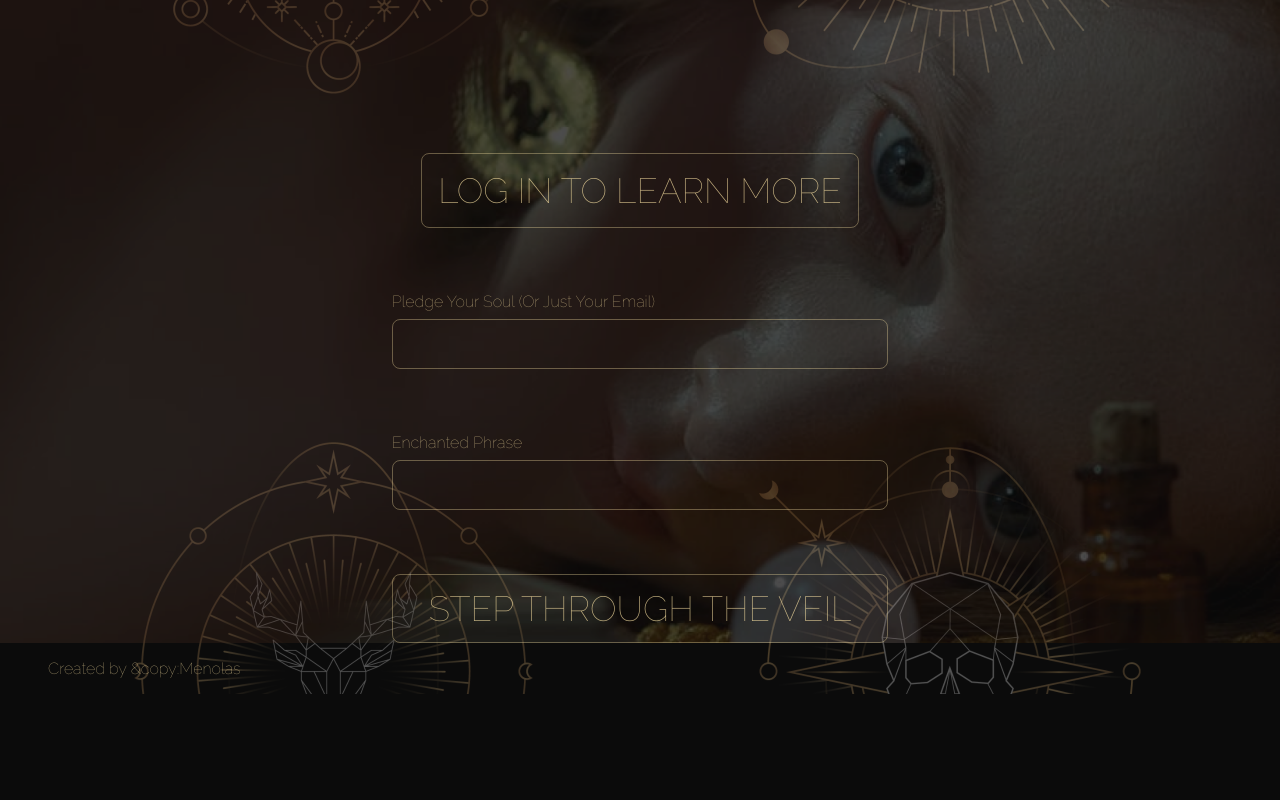
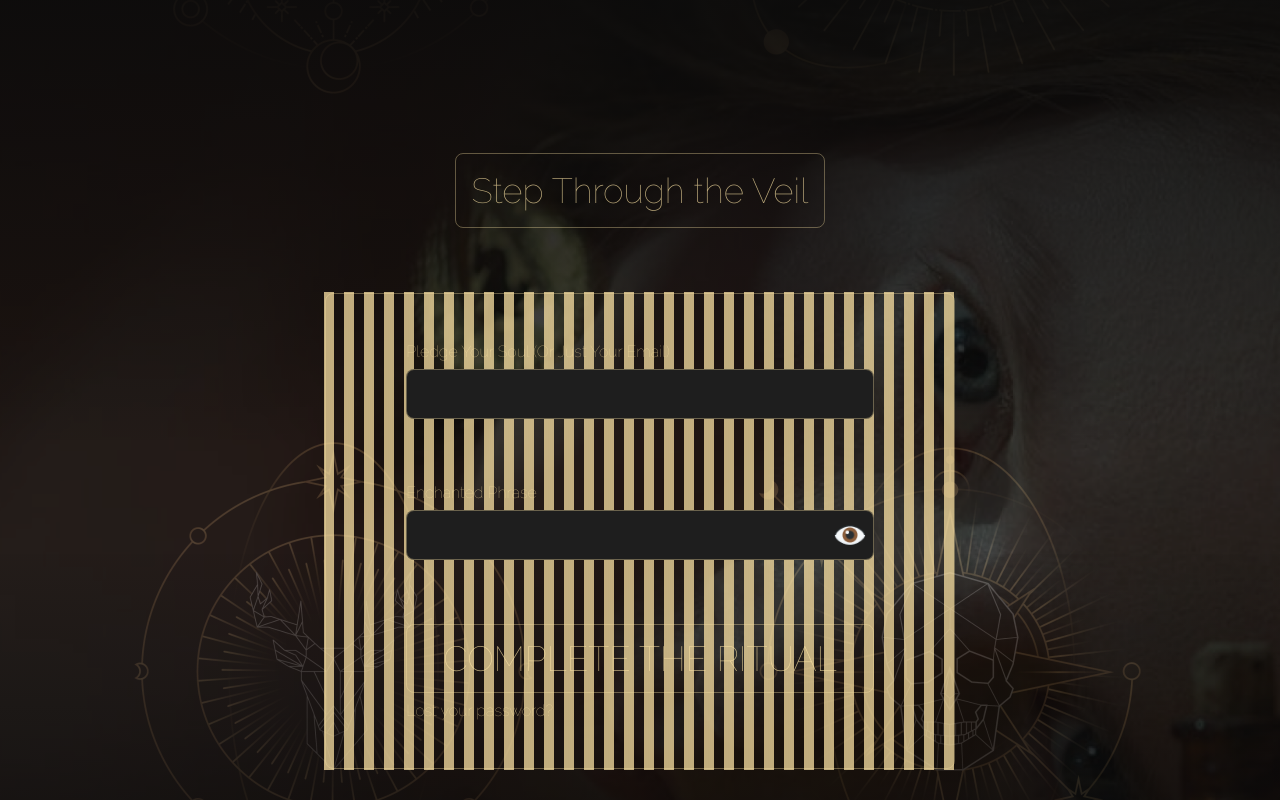
Before and after one commit to Menolas/tarot-next-app, a Next.js app: page / in a window 1280 px wide. Shown: the part 1780-2580 px from the top of the page. Before the commit the page ends 2474 px from the top, so only its background shows below. Built offline with nearby package versions, Linux system fonts and the light colour scheme.

Commit message:
form mark upping

```diff
--- a/src/assests/scss/_variables.scss
+++ b/src/assests/scss/_variables.scss
@@ -1,6 +1,7 @@
 $primary: rgba(250, 225, 163, 0.75);//rgb(250, 250, 250);
 $dark: #090909; //rgb(8, 8, 8);
 
+$font-family: "Raleway", system-ui;
 $text-color: $primary;
 $general-font-weight: 100;
 
--- a/src/assests/scss/blocks/_form.scss
+++ b/src/assests/scss/blocks/_form.scss
@@ -7,9 +7,45 @@
   }
 
   .form__input {
+    padding: 0.3rem 1rem;
+    width: 100%;
     height: 50px;
-    background-color: transparent;
+    font-size: 1.1rem;
+    font-weight: 200;
+    font-family: $font-family;
+    color: $text-color;
+    background-color: #1e1e1e;
     border: $border;
     border-radius: $border-radius;
+
+    &:focus {
+      border: $border;
+      outline: none;
+    }
+
+    &:-internal-autofill-selected {
+      background-color: #1e1e1e;
+    }
+  }
+
+  .form__input-wrap {
+    &--password {
+      position: relative;
+
+      .btn-show-password {
+        position: absolute;
+        right: 0;
+        top: 50%;
+        padding: 0.4rem 0.5rem;
+        width: 48px;
+        height: 36px;
+        background-image: url("../img/eye.png");
+        background-repeat: no-repeat;
+        background-size: 32px;
+        background-position: center;
+        transform: translate(0, -50%);
+        border: none;
+      }
+    }
   }
 }
--- a/src/assests/scss/blocks/_login.scss
+++ b/src/assests/scss/blocks/_login.scss
@@ -1,14 +1,45 @@
 .login {
+  position: relative;
   padding-top: 200px;
+  padding-bottom: 300px;
   background-image: url("../img/face.png");
   background-size: cover;
   background-repeat: no-repeat;
   background-position: center;
 
+  &::before,
+  &::after {
+    content: "";
+    position: absolute;
+    left: 0;
+    right: 0;
+    width: 100%;
+    height: 45%;
+    z-index: 0;
+  }
+
+  &::before {
+    top: 0;
+    background-image: linear-gradient(
+                    to bottom,
+                    rgba(11, 11, 11, 1),
+                    rgba(11, 11, 11, 0.04));
+  }
+
+  &::after {
+    bottom: 0;
+    background-image: linear-gradient(
+                    to top,
+                    rgba(11, 11, 11, 1),
+                    rgba(11, 11, 11, 0.04));
+  }
+
   .container {
+    position: relative;
     display: flex;
     flex-direction: column;
     align-items: center;
+    z-index: 1;
   }
 
   .form--login {
@@ -16,6 +47,9 @@
     flex-direction: column;
     align-items: center;
     gap: 4rem;
+    padding: 3rem 5rem;
     max-width: 740px;
+    border: $border;
+    border-radius: $border-radius;
   }
 }
--- a/src/assests/scss/blocks/_tarot.scss
+++ b/src/assests/scss/blocks/_tarot.scss
@@ -72,6 +72,6 @@
   .btn-try-again {
     flex: 1 1 40%;
     text-align: left;
-    font-size: 35px;
+    font-size: 30px;
   }
 }
--- a/src/assests/scss/global/_scafolding.scss
+++ b/src/assests/scss/global/_scafolding.scss
@@ -2,7 +2,7 @@
 body {
   display: block;
   margin: 0;
-  font-family: "Raleway", system-ui;
+  font-family: $font-family;
   font-weight: $general-font-weight;
   color: $text-color;
   background-color: #0b0b0b;
@@ -12,7 +12,7 @@ body {
 }
 
 button {
-  font-family: "Raleway", system-ui;
+  font-family: $font-family;
   font-weight: $general-font-weight;
   color: $text-color;
 }
@@ -81,9 +81,6 @@ img {
   }
 }
 
-
-.app {
-  position: relative;
-  //height: 100vh;
-  overflow: auto;
+.border-dashed {
+  @include border-dashed-horizontal;
 }
--- a/src/assests/scss/style.css
+++ b/src/assests/scss/style.css
@@ -82,9 +82,12 @@ img {
   border-radius: 6px;
 }
 
-.app {
-  position: relative;
-  overflow: auto;
+.border-dashed {
+  border: none;
+  padding: 1px;
+  width: calc(auto - 2px);
+  background-image: linear-gradient(to right, rgba(250, 225, 163, 0.75) 50%, transparent 0%);
+  background-size: 20px 1px; /* 10px length for dashes, 1px gap */
 }
 
 .container {
@@ -320,7 +323,7 @@ img {
 .tarot .btn-try-again {
   flex: 1 1 40%;
   text-align: left;
-  font-size: 35px;
+  font-size: 30px;
 }
 
 .btn {
@@ -372,30 +375,84 @@ img {
   width: 100%;
 }
 .form .form__input {
+  padding: 0.3rem 1rem;
+  width: 100%;
   height: 50px;
-  background-color: transparent;
+  font-size: 1.1rem;
+  font-weight: 200;
+  font-family: "Raleway", system-ui;
+  color: rgba(250, 225, 163, 0.75);
+  background-color: #1e1e1e;
   border: 1px solid rgba(250, 225, 163, 0.35);
   border-radius: 0.5rem;
 }
+.form .form__input:focus {
+  border: 1px solid rgba(250, 225, 163, 0.35);
+  outline: none;
+}
+.form .form__input:-internal-autofill-selected {
+  background-color: #1e1e1e;
+}
+.form .form__input-wrap--password {
+  position: relative;
+}
+.form .form__input-wrap--password .btn-show-password {
+  position: absolute;
+  right: 0;
+  top: 50%;
+  padding: 0.4rem 0.5rem;
+  width: 48px;
+  height: 36px;
+  background-image: url("../img/eye.png");
+  background-repeat: no-repeat;
+  background-size: 32px;
+  background-position: center;
+  transform: translate(0, -50%);
+  border: none;
+}
 
 .login {
+  position: relative;
   padding-top: 200px;
+  padding-bottom: 300px;
   background-image: url("../img/face.png");
   background-size: cover;
   background-repeat: no-repeat;
   background-position: center;
 }
+.login::before, .login::after {
+  content: "";
+  position: absolute;
+  left: 0;
+  right: 0;
+  width: 100%;
+  height: 45%;
+  z-index: 0;
+}
+.login::before {
+  top: 0;
+  background-image: linear-gradient(to bottom, rgb(11, 11, 11), rgba(11, 11, 11, 0.04));
+}
+.login::after {
+  bottom: 0;
+  background-image: linear-gradient(to top, rgb(11, 11, 11), rgba(11, 11, 11, 0.04));
+}
 .login .container {
+  position: relative;
   display: flex;
   flex-direction: column;
   align-items: center;
+  z-index: 1;
 }
 .login .form--login {
   display: flex;
   flex-direction: column;
   align-items: center;
   gap: 4rem;
+  padding: 3rem 5rem;
   max-width: 740px;
+  border: 1px solid rgba(250, 225, 163, 0.35);
+  border-radius: 0.5rem;
 }
 
 /*# sourceMappingURL=style.css.map */
--- a/src/components/Login.tsx
+++ b/src/components/Login.tsx
@@ -4,7 +4,7 @@ export default function Login() {
     return (
         <section className="login">
             <div className="container">
-                <h2 className="title title--secondary login__title">LOG IN TO LEARN MORE</h2>
+                <h2 className="title title--secondary login__title">Step Through the Veil</h2>
                 <LoginForm />
             </div>
         </section>
--- a/src/components/LoginForm.tsx
+++ b/src/components/LoginForm.tsx
@@ -1,5 +1,6 @@
 export default function LoginForm() {
     return (
+        <div className="border-dashed">
             <form className="form form--login">
                 <div className="form__input-block">
                     <label htmlFor="email" className="form__label">
@@ -9,9 +10,17 @@ export default function LoginForm() {
                 </div>
                 <div className="form__input-block">
                     <label htmlFor="password" className="form__label">Enchanted Phrase</label>
-                <input type="email" id="password" className="form__input"/>
+                    <div className="form__input-wrap form__input-wrap--password">
+                        <button className="btn btn-show-password"></button>
+                        <input type="password" id="password" className="form__input"/>
                     </div>
-            <button className="btn form__btn">Step Through the Veil</button>
+
+                </div>
+                <div className="form__input-block">
+                    <button className="btn form__btn">Complete the Ritual</button>
+                    <a>Lost your password?</a>
+                </div>
             </form>
+        </div>
     );
 }
--- a/src/components/Tarot.tsx
+++ b/src/components/Tarot.tsx
@@ -27,7 +27,7 @@ export default function Tarot() {
                         </p>
                     </div>
                     <button className="btn btn-try-again">
-                        Try again
+                        Revoke and Retry
                     </button>
                 </div>
             </div>
```
Also changed, not shown: src/assests/scss/_mixins.scss (+8 -0 lines), src/assests/img/Eye.png (added), 1 other file (tests, documents, lock files or other folders). Lines whose indentation alone changed are shown as unchanged.
